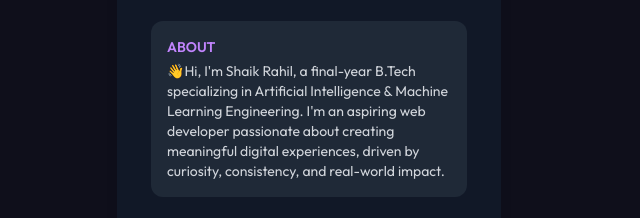
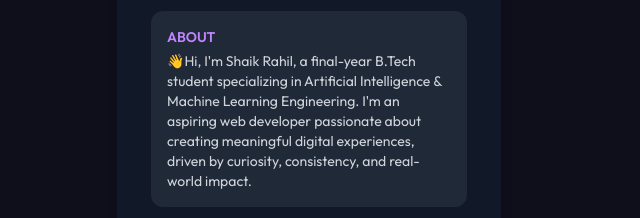
Before and after one commit to shaikRahilAhmed/Rahil-s-profileCard, a plain HTML site: page index.html in a window 1280 px wide. Shown: the part 310-528 px from the top of the page, without its empty margins (331-971 px from the left). Drawn offline with nearby package versions, Linux system fonts and the light colour scheme.

Commit message:
Update index.html

```diff
--- a/index.html
+++ b/index.html
@@ -100,7 +100,7 @@
     <div class="mt-6 bg-[#1f2937] p-4 rounded-xl text-sm text-gray-300">
       <h2 class="text-purple-400 font-semibold mb-1">ABOUT</h2>
       <p>
-        👋Hi, I'm Shaik Rahil, a final-year B.Tech specializing in Artificial Intelligence & Machine Learning Engineering. I'm an aspiring web developer passionate about creating meaningful digital experiences, driven by curiosity, consistency, and real-world impact.
+        👋Hi, I'm Shaik Rahil, a final-year B.Tech student specializing in Artificial Intelligence & Machine Learning Engineering. I'm an aspiring web developer passionate about creating meaningful digital experiences, driven by curiosity, consistency, and real-world impact.
       </p>
     </div>
 
```
